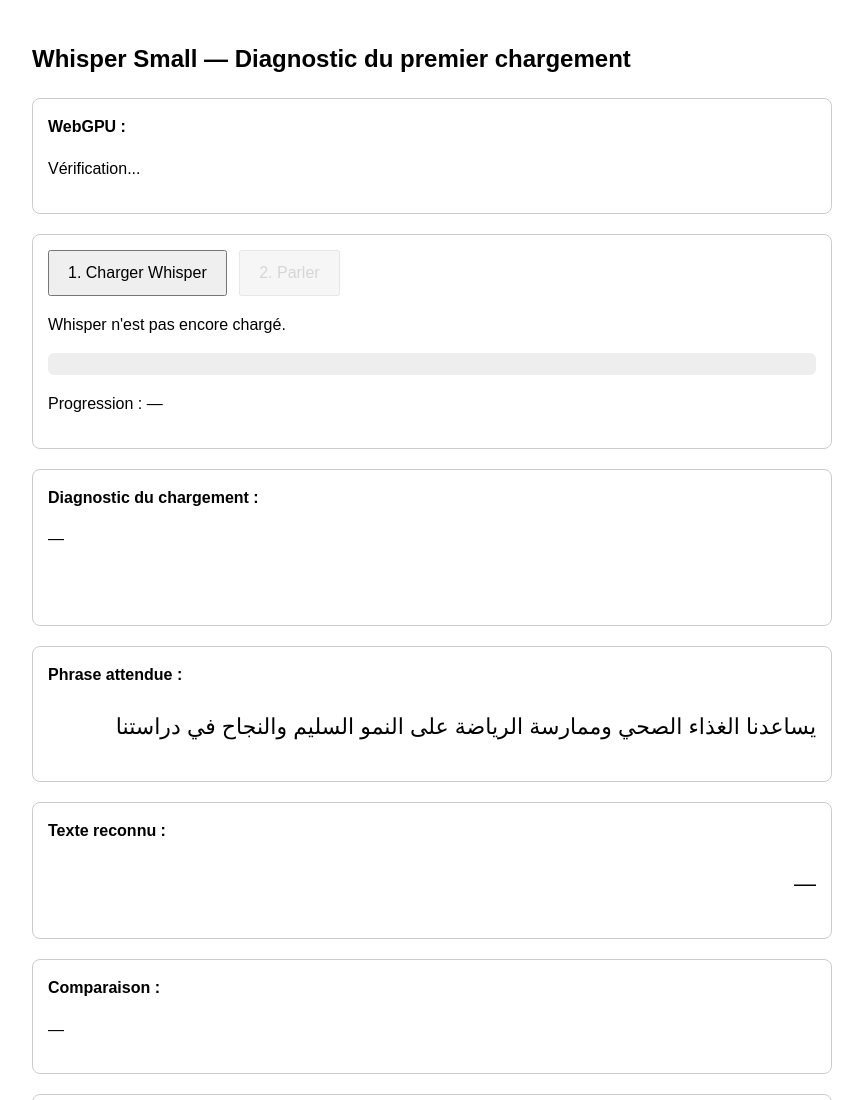
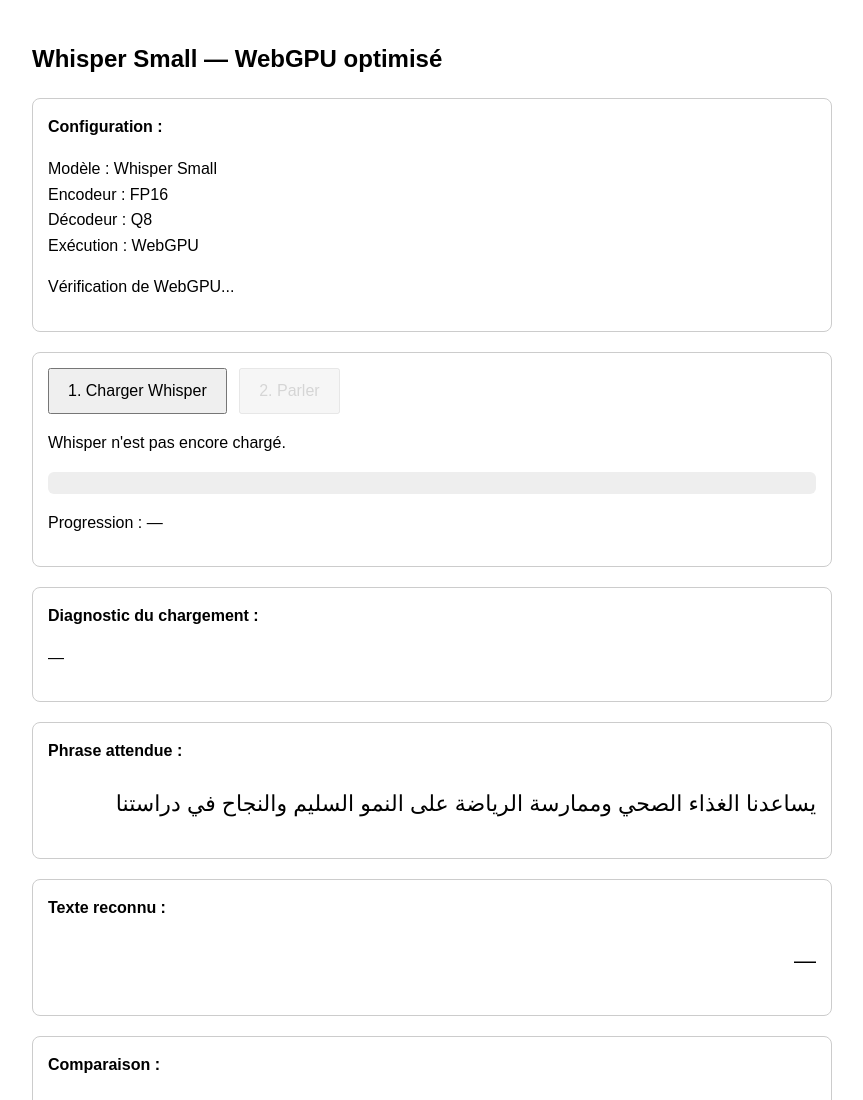
Before and after one commit to fh2-glitch/whisper-local-test, a plain HTML site: page index.html in a window 1280 px wide. Shown: the top 1100 px of the page, without its empty margins (208-1071 px from the left). Drawn offline with Linux system fonts and the light colour scheme.

Commit message:
Update index.html

```diff
--- a/index.html
+++ b/index.html
@@ -5,7 +5,7 @@
     <meta charset="utf-8">
     <meta name="viewport" content="width=device-width, initial-scale=1">
 
-    <title>Whisper Small — Diagnostic WebGPU</title>
+    <title>Whisper Small — WebGPU optimisé</title>
 
     <style>
         body {
@@ -69,14 +69,22 @@
 
 <body>
 
-    <h2>Whisper Small — Diagnostic du premier chargement</h2>
+    <h2>Whisper Small — WebGPU optimisé</h2>
+
 
     <div class="bloc">
 
-        <b>WebGPU :</b>
+        <b>Configuration :</b>
+
+        <p>
+            Modèle : Whisper Small<br>
+            Encodeur : FP16<br>
+            Décodeur : Q8<br>
+            Exécution : WebGPU
+        </p>
 
         <p id="gpu">
-            Vérification...
+            Vérification de WebGPU...
         </p>
 
     </div>
@@ -116,8 +124,7 @@
             —
         </p>
 
-        <div id="detailsChargement">
-        </div>
+        <div id="detailsChargement"></div>
 
     </div>
 
@@ -137,7 +144,10 @@
 
         <b>Texte reconnu :</b>
 
-        <p id="resultat" class="arabe">
+        <p
+            id="resultat"
+            class="arabe"
+        >
             —
         </p>
 
@@ -166,7 +176,10 @@
     </div>
 
 
-    <script type="module" src="./app.js"></script>
+    <script
+        type="module"
+        src="./app.js"
+    ></script>
 
 </body>
 
```
